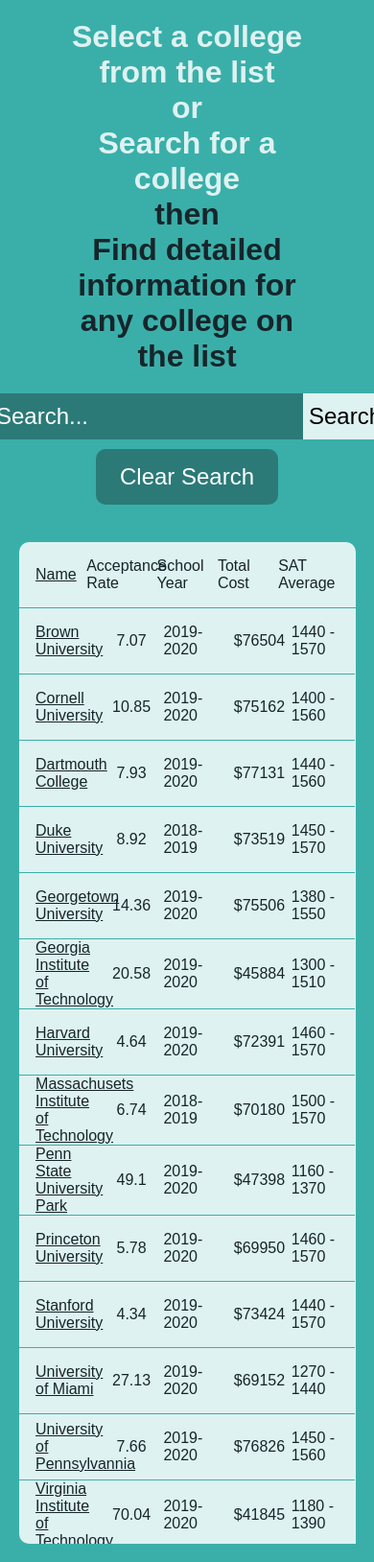
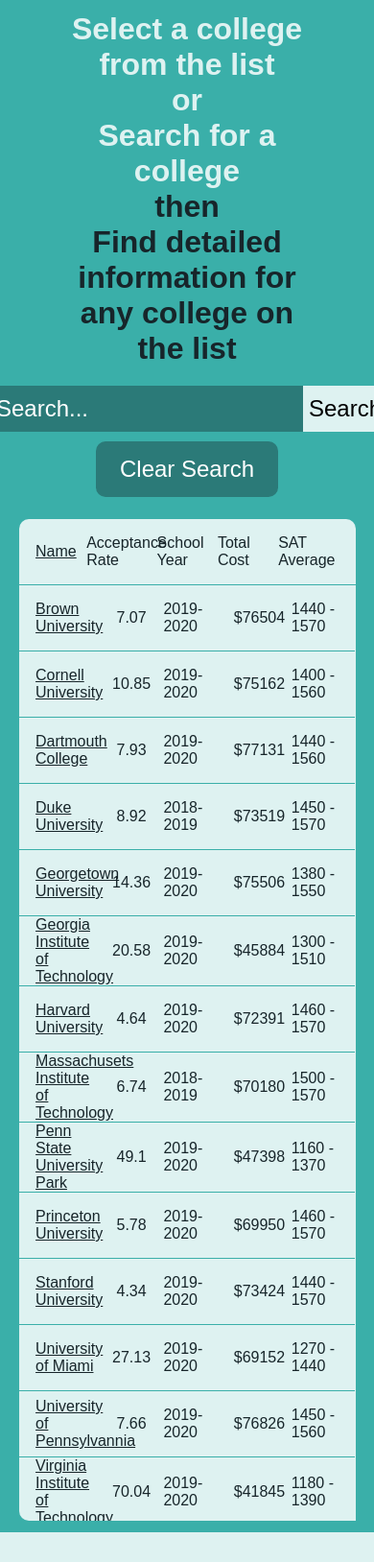
Before and after one commit to tomyyyD/djangoCollegeWebsite, a Django app: page / in a window 390 px wide; the page is wider, and only the part inside the window is pictured. Shown: that part at 96% size. After the commit the page ends 1597 px from the top of that part, so only its background shows below. Run offline with Django 3.2, Linux system fonts and the light colour scheme; data comes from the database, SQL or seed files in the repository.

Commit message:
Update style.css

```diff
--- a/query/static/query/css/style.css
+++ b/query/static/query/css/style.css
@@ -217,10 +217,10 @@
     }
     .headingContainer{
         top:0;
-        margin: 5%;
+        margin: 3%;
     }
     .tableContainer{
-        margin: 5%;
+        margin: 3%;
     }
 
 }
```
